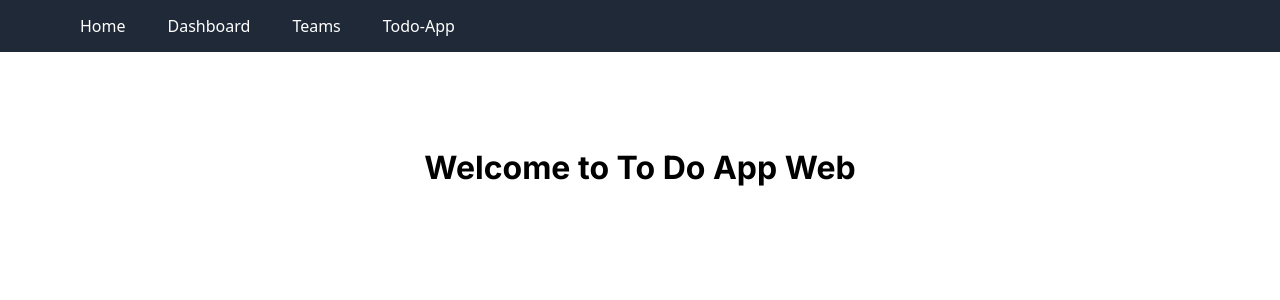
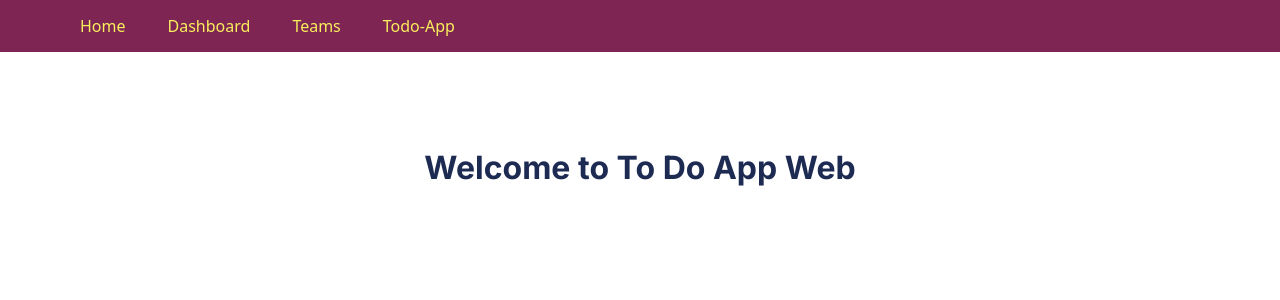
Before and after one commit to Boyolali-Dev/mencari-cinta-sejati, a Next.js app in the folder todo-list-nextjs/: page / in a window 1280 px wide. Shown: the top 300 px of the page. Built offline with nearby package versions, Linux system fonts and the light colour scheme.

Commit message:
layouting: merubah warna navbar & card

```diff
--- a/todo-list-nextjs/src/app/page.module.css
+++ b/todo-list-nextjs/src/app/page.module.css
@@ -5,6 +5,7 @@
   align-items: center;
   padding: 6rem;
   min-height: 100vh;
+  color: #1D2B53;
 }
 
 .description {
--- a/todo-list-nextjs/src/app/todo-app/styles.module.css
+++ b/todo-list-nextjs/src/app/todo-app/styles.module.css
@@ -6,6 +6,7 @@
     padding: 2px 8px;
     font-size: 20px;
     font-weight: 800;
+    color: #1D2B53;
 }
 
 
--- a/todo-list-nextjs/src/components/Navbar/navbar.module.css
+++ b/todo-list-nextjs/src/components/Navbar/navbar.module.css
@@ -1,6 +1,7 @@
 .navbar {
     font-family: system-ui, -apple-system, BlinkMacSystemFont, 'Segoe UI', Roboto, Oxygen, Ubuntu, Cantarell, 'Open Sans', 'Helvetica Neue', sans-serif;
-    background-color: rgb(31 41 55);
+    /* background-color: rgb(31 41 55); */
+    background-color: #7E2553;
     display: flex;
     width: 100%;
     padding: 10px;
@@ -40,7 +41,8 @@
 
 .buttonNavbar {
     display: block;
-    color: white;
+    /* color: white; */
+    color: #FAEF5D;
     text-align: center;
     padding: 5px 16px;
     text-decoration: none;
@@ -51,8 +53,9 @@
 }
 
 .buttonNavbar:hover {
-    background-color: #111;
-    color: white;
+    /* background-color: #111; */
+    background-color: #FF004D;
+    color: #FAEF5D;
     border-radius: 6px
 }
 
@@ -65,7 +68,7 @@
 
 .hamburgerLine {
     height: 2px;
-    background: white;
+    background-color: #FAEF5D;
     margin: 3px;
     width: 25px;
 }
--- a/todo-list-nextjs/src/components/addTodo/addTodo.module.css
+++ b/todo-list-nextjs/src/components/addTodo/addTodo.module.css
@@ -9,7 +9,8 @@
     display: inline-block;
     transform: none;
     transition: opacity 0.2 ease-in-out 0s;
-    outline:  rgb(220, 76, 62) none 0px;
+    /* outline:  rgb(220, 76, 62) none 0px; */
+    outline:  #FF004D none 0px;
     box-sizing: border-box;
     text-align: left;
     white-space: nowrap;
@@ -17,6 +18,7 @@
     font-weight: 800;
     word-spacing: 0px;
     border: none;
+    color: #1D2B53;
 }
 
 .containerButton {
@@ -47,7 +49,8 @@
 }
 
 .cancelButton:hover {
-    background-color: rgb(161, 4, 4);
+    /* background-color: rgb(161, 4, 4); */
+    background-color: #f1e100;
 }
 
 .submitButton {
@@ -63,12 +66,14 @@
 }
 
 .submitButton:hover {
-    background-color: rgb(0, 131, 122);
+    /* background-color: rgb(0, 131, 122); */
+    background-color: #81052a;
 }
 
 .button:hover {
     opacity: 0.8;
-    color: #DC4C3E;
+    /* color: #DC4C3E; */
+    color: #FF004D;
 }
 
 .input {
@@ -102,7 +107,7 @@
 .inputTitle:hover {
     outline-offset: initial;
     outline: dashed;
-    outline-color: #DC4C3E;
+    outline-color: #7E2553;
 }
 
 .inputDescription {
@@ -118,7 +123,7 @@
 .inputDescription:hover {
     outline-offset: initial;
     outline: dashed;
-    outline-color: #DC4C3E;
+    outline-color: #7E2553;
 }
 
 .inputLabel {
--- a/todo-list-nextjs/src/components/addTodo/addTodoButton.tsx
+++ b/todo-list-nextjs/src/components/addTodo/addTodoButton.tsx
@@ -70,7 +70,7 @@ export default function AddTodoButton({
                 title="Cancel"
                 onClick={handleHideInput}
               >
-                Cancel
+                CANCEL
               </button>
               <button
                 className={styles.submitButton}
@@ -78,7 +78,7 @@ export default function AddTodoButton({
                 title="Open Modal"
                 onClick={handleOpenModal}
               >
-                Save
+                SAVE
               </button>
             </div>
           </div>
--- a/todo-list-nextjs/src/components/todocard/todocard.module.css
+++ b/todo-list-nextjs/src/components/todocard/todocard.module.css
@@ -75,7 +75,7 @@
 .cancelButton {
   background-color: transparent;
   border: none;
-  color: red;
+  color: #FF004D;
   font-size: 18px;
   cursor: pointer;
   margin-left: 10px;
@@ -134,7 +134,8 @@
 
   .toggleButton {
     display: block;
-    background-color: #007BFF;
+    /* background-color: #007BFF ; */
+    background-color: #1D2B53;
     color: #ffffff;
     border: none;
     padding: 4px 8px;
```
